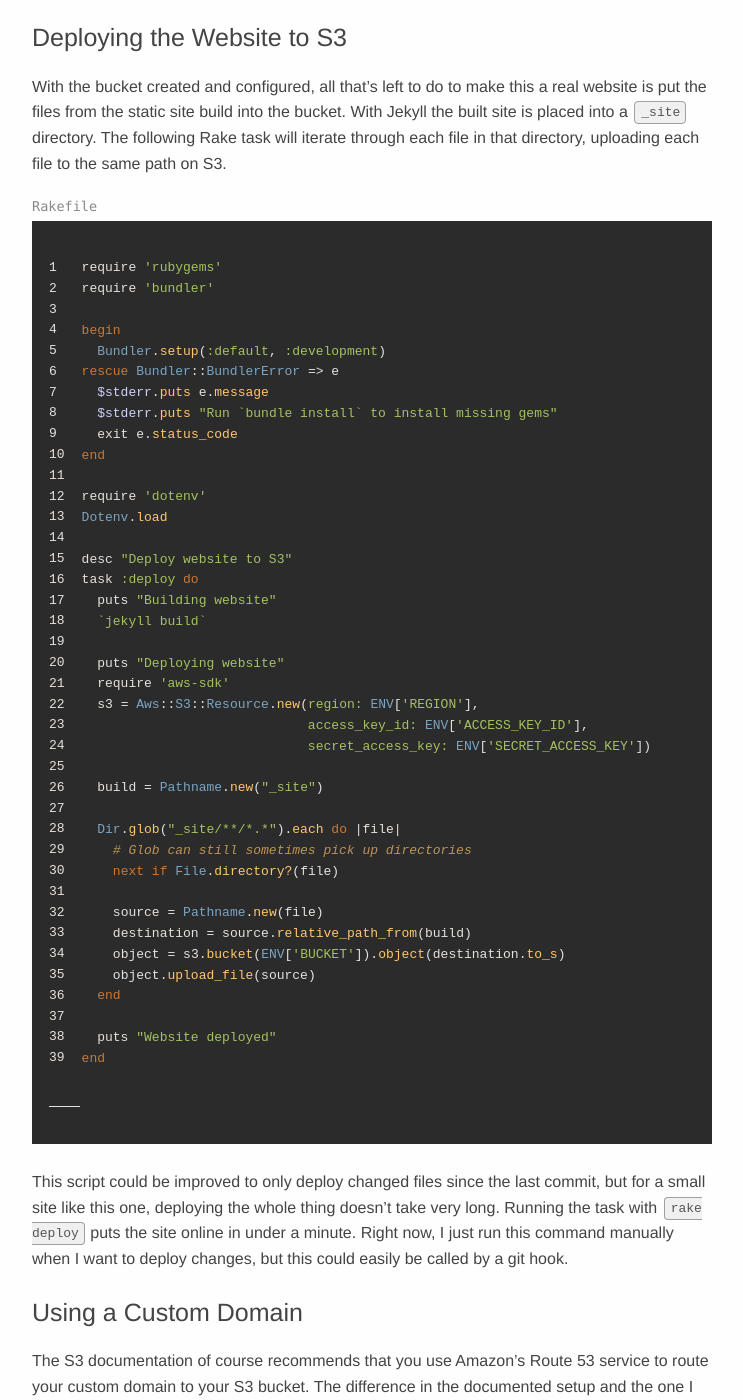
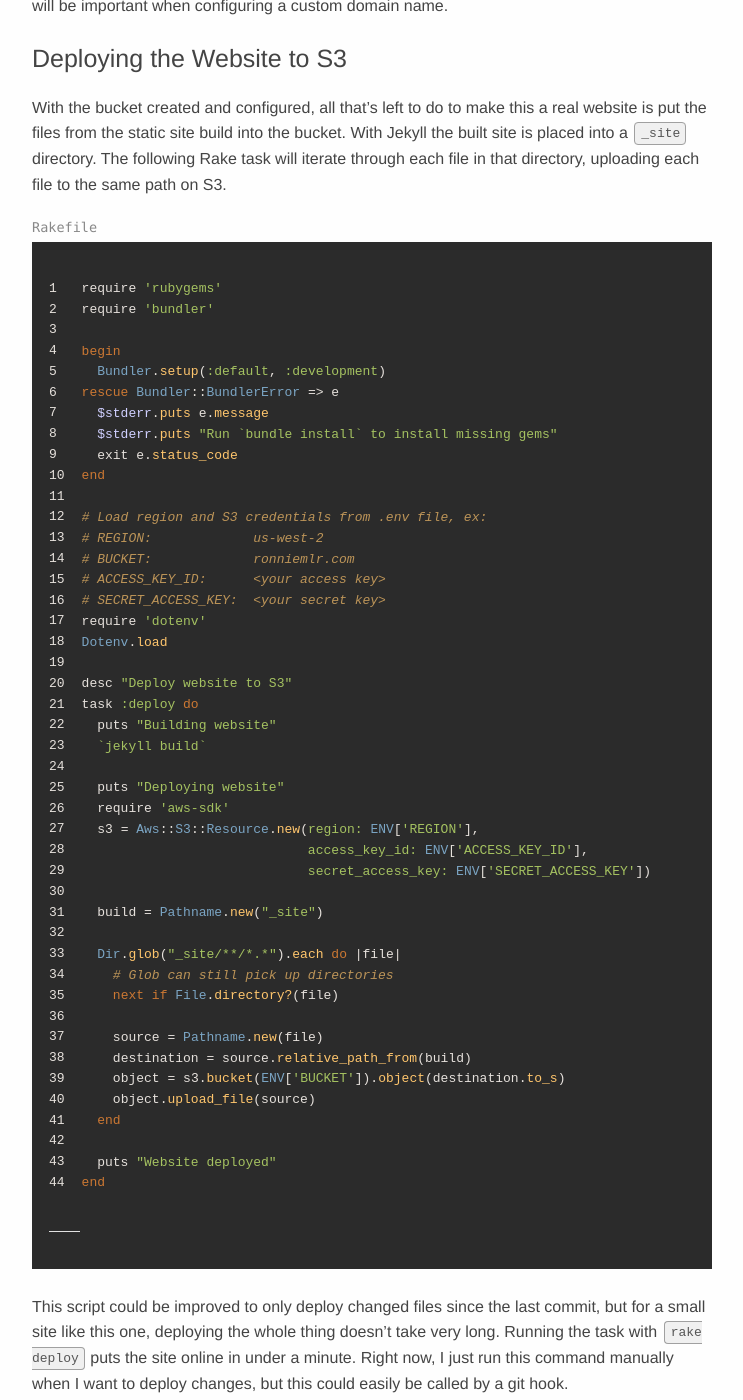
Before and after one commit to mlr/mlr.github.com, a Jekyll site: the page built from _posts/2016-05-19-static-website-hosting-on-amazon-s3.md, in a window 1280 px wide and 1400 px high, scrolled down 3477 px. Shown: the whole window, without its empty margins (268-1011 px from the left). Built offline with Jekyll 4.4.1, drawn with Linux system fonts in a browser that asks for light colours; some web fonts are replaced; some of the changed text lies outside the part shown.

Commit message:
Add comments about Dotenv usage

```diff
--- a/_posts/2016-05-19-static-website-hosting-on-amazon-s3.md
+++ b/_posts/2016-05-19-static-website-hosting-on-amazon-s3.md
@@ -183,6 +184,11 @@ rescue Bundler::BundlerError => e
   exit e.status_code
 end
 
+# Load region and S3 credentials from .env file, ex:
+# REGION:             us-west-2
+# BUCKET:             ronniemlr.com
+# ACCESS_KEY_ID:      <your access key>
+# SECRET_ACCESS_KEY:  <your secret key>
 require 'dotenv'
 Dotenv.load
 
@@ -200,7 +206,7 @@ task :deploy do
   build = Pathname.new("_site")
 
   Dir.glob("_site/**/*.*").each do |file|
-    # Glob can still sometimes pick up directories
+    # Glob can still pick up directories
     next if File.directory?(file)
 
     source = Pathname.new(file)
```
Also changed, not shown: other parts of _posts/2016-05-19-static-website-hosting-on-amazon-s3.md (+1 -0 lines).
